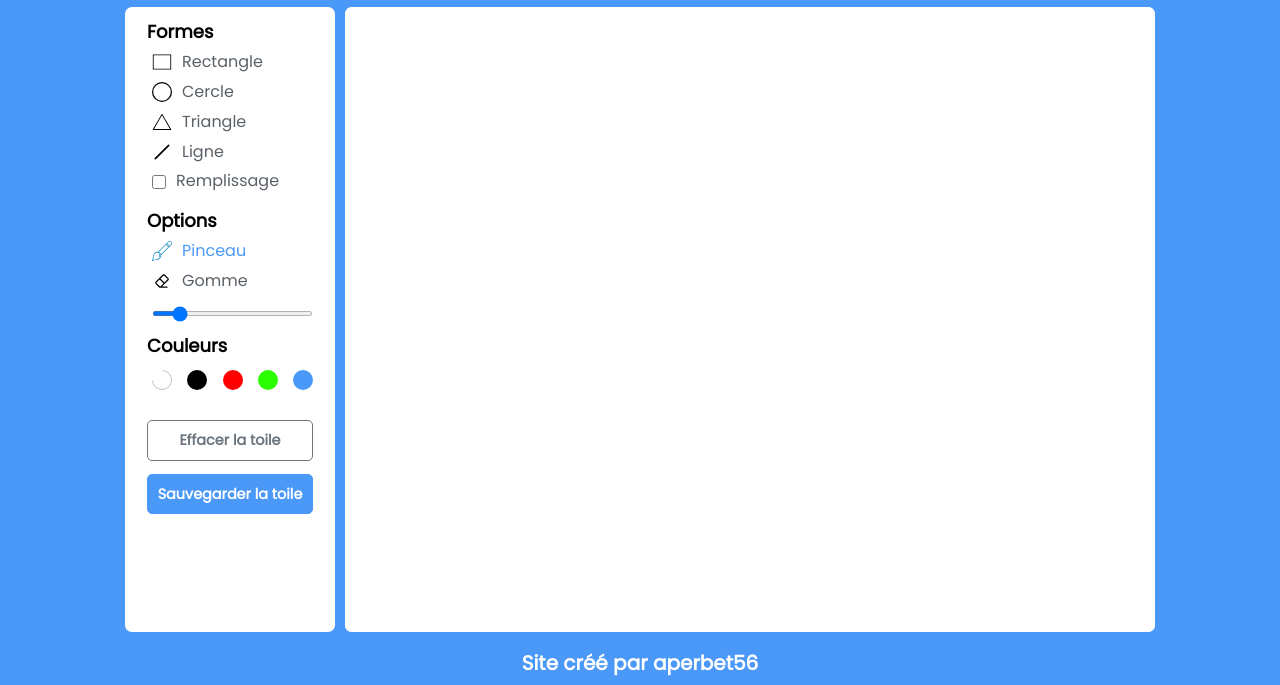
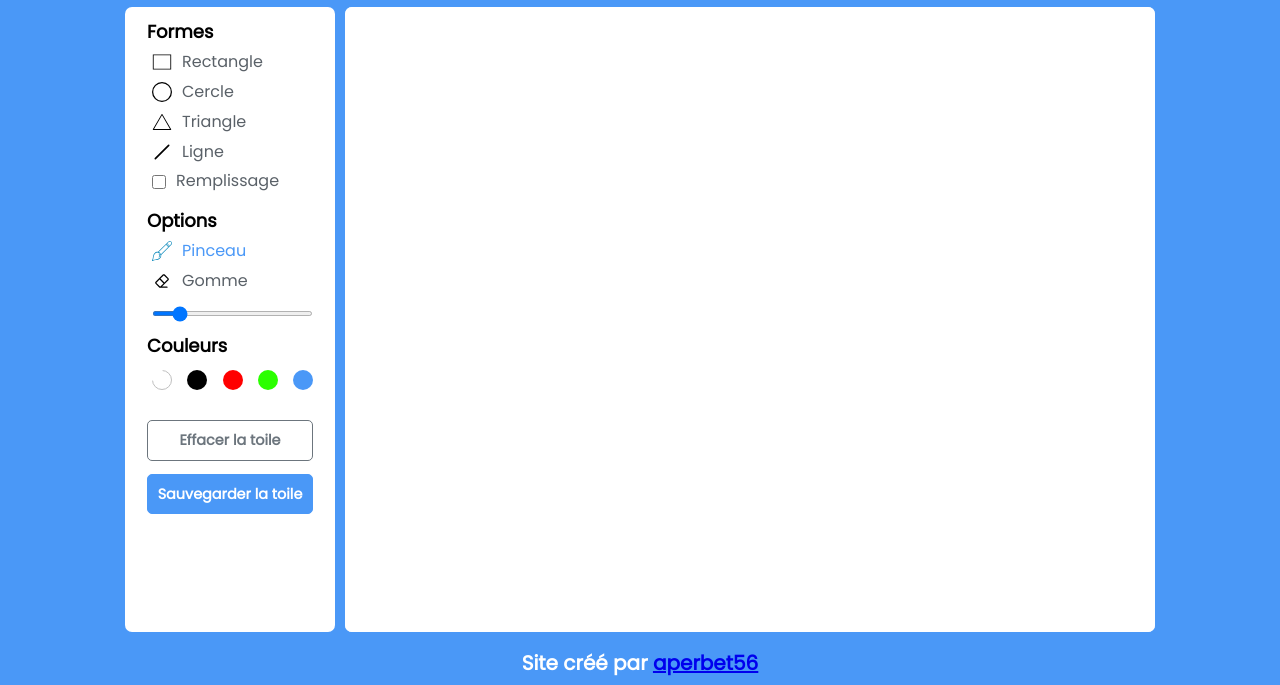
Before and after one commit to aperbet56/simple_drawing_app, a plain HTML site: page index.html in a window 1280 px wide. Shown: the part 119-804 px from the top of the page. Drawn offline with Linux system fonts and the light colour scheme.

Commit message:
Ajout d'une balise <a> dans le footer

```diff
--- a/index.html
+++ b/index.html
@@ -96,7 +96,12 @@
       </section>
     </main>
     <footer>
-      <span>Site créé par aperbet56</span>
+      <span
+        >Site créé par
+        <a href="https://github.com/aperbet56" target="_blank"
+          >aperbet56</a
+        ></span
+      >
     </footer>
 
     <script src="script.js"></script>
```
